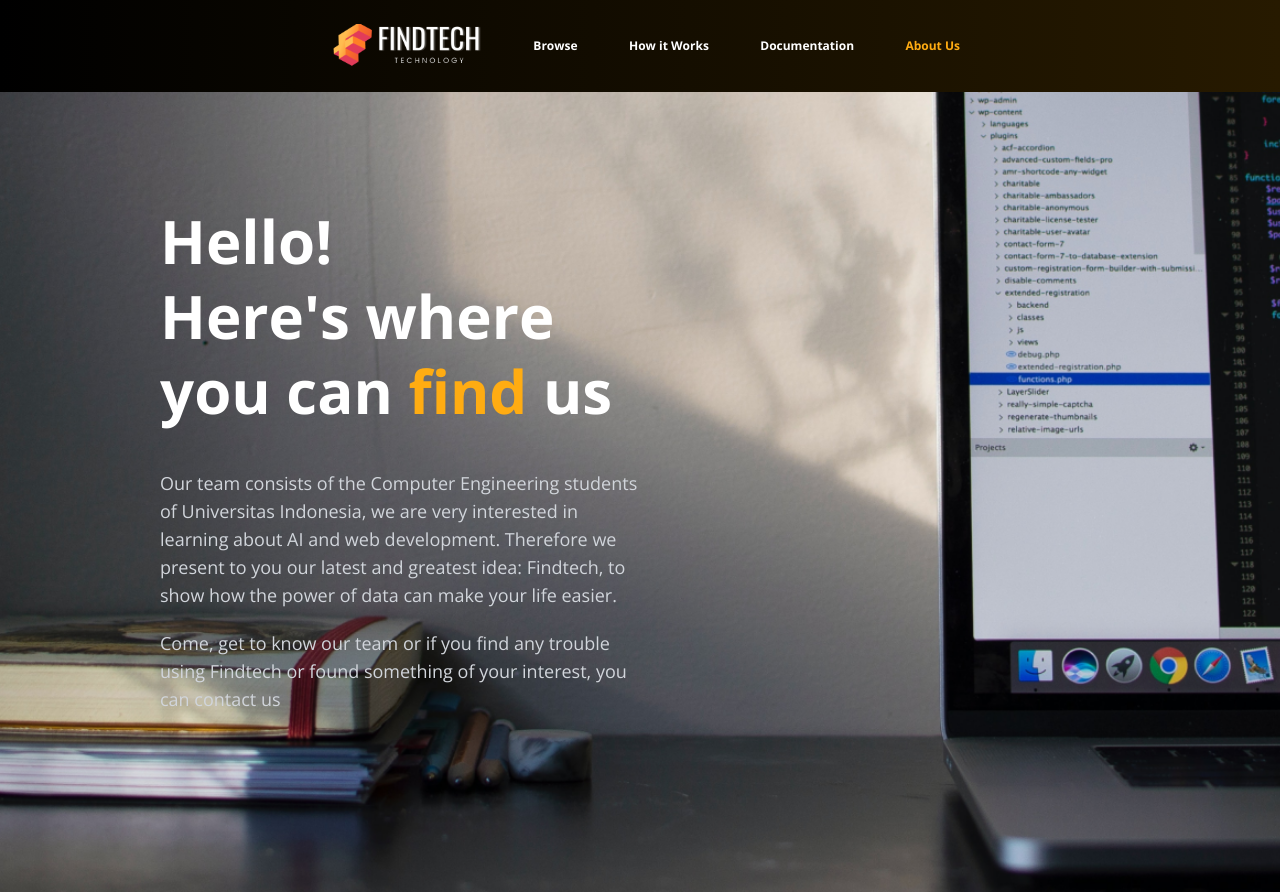
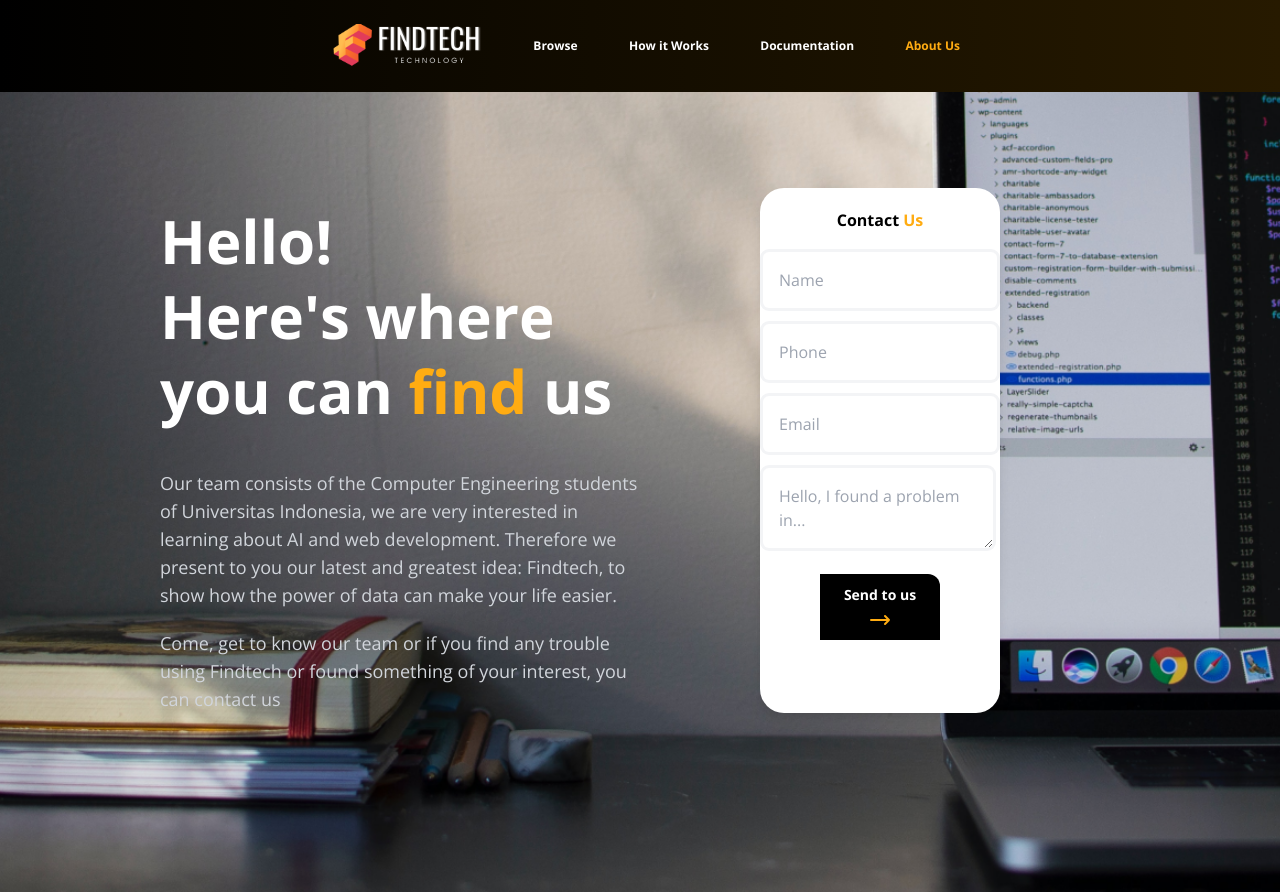
Before and after one commit to MajorQ/FindTech, a React (Create React App) app: page /about-us in a window 1280 px wide. Built offline with nearby package versions, Linux system fonts and the light colour scheme.

Commit message:
feat: add Contact us form

```diff
--- a/src/components/about-us/HeaderBody.jsx
+++ b/src/components/about-us/HeaderBody.jsx
@@ -20,6 +20,64 @@ const AboutHeaderBody = () => {
 					or found something of your interest, you can contact us
 				</p>
 			</div>
+			<div className="w-1/2 bg-white justify-self-center rounded-3xl shadow-lg">
+				<div className="flex flex-col justify-center items-center ">
+					<h1 className=" my-5 font-bold">
+						<span className="text-black">Contact</span>
+						<span className="text-accent "> Us</span>
+					</h1>
+					<form action="" className="space-y-4">
+						<div>
+							<input
+								type="text"
+								placeholder="Name"
+								className="ring ring-gray-100 rounded-md px-4 py-4  outline-none"
+							/>
+						</div>
+
+						<div>
+							<input
+								type="text"
+								placeholder="Phone"
+								className="ring ring-gray-100 rounded-md px-4 py-4 outline-none"
+							/>
+						</div>
+
+						<div>
+							<input
+								type="text"
+								placeholder="Email"
+								className="ring ring-gray-100 rounded-md px-4 py-4  outline-none"
+							/>
+						</div>
+
+						<div>
+							<textarea
+								type="text"
+								placeholder="Hello, I found a problem in..."
+								className="ring ring-gray-100 rounded-md px-4 py-4 outline-none"
+							/>
+						</div>
+					</form>
+
+					<button className="bg-black w-1/2 font-bold rounded-tr-xl px-4 py-2 mt-5 text-center">
+						<span className="px-1 text-sm text-white">Send to us </span>
+						<svg
+							xmlns="http://www.w3.org/2000/svg"
+							className="h-6 w-6 inline-block stroke-current text-accent"
+							fill="none"
+							viewBox="0 0 24 24"
+						>
+							<path
+								strokeLinecap="round"
+								strokeLinejoin="round"
+								strokeWidth={2}
+								d="M17 8l4 4m0 0l-4 4m4-4H3"
+							/>
+						</svg>
+					</button>
+				</div>
+			</div>
 		</div>
 	);
 };
--- a/src/components/about-us/NavBar.jsx
+++ b/src/components/about-us/NavBar.jsx
@@ -8,7 +8,7 @@ const navBarItems = [
 	{ title: 'About Us', link: '/about-us' },
 ];
 
-const NavBar = () => {
+const AboutNavBar = () => {
 	return (
 		<nav className="col-span-2 flex justify-between items-center bg-transparent py-6">
 			{/* logo */}
@@ -36,4 +36,4 @@ const NavBar = () => {
 	);
 };
 
-export default NavBar;
+export default AboutNavBar;
--- a/src/pages/AboutUs.jsx
+++ b/src/pages/AboutUs.jsx
@@ -1,12 +1,12 @@
-import NavBar from '../components/about-us/NavBar';
 import background from '../assets/images/bg-aboutus.png';
 import AboutHeaderBody from '../components/about-us/HeaderBody';
+import AboutNavBar from '../components/about-us/NavBar';
 
 const AboutUs = () => {
 	return (
 		<div>
 			<header className="grid grid-cols-2 gap-y-16 px-80 bg-gradient-to-r from-black to-darkaccent">
-				<NavBar />
+				<AboutNavBar />
 			</header>
 			<div
 				className="w-full h-screen bg-no-repeat bg-cover "
```
